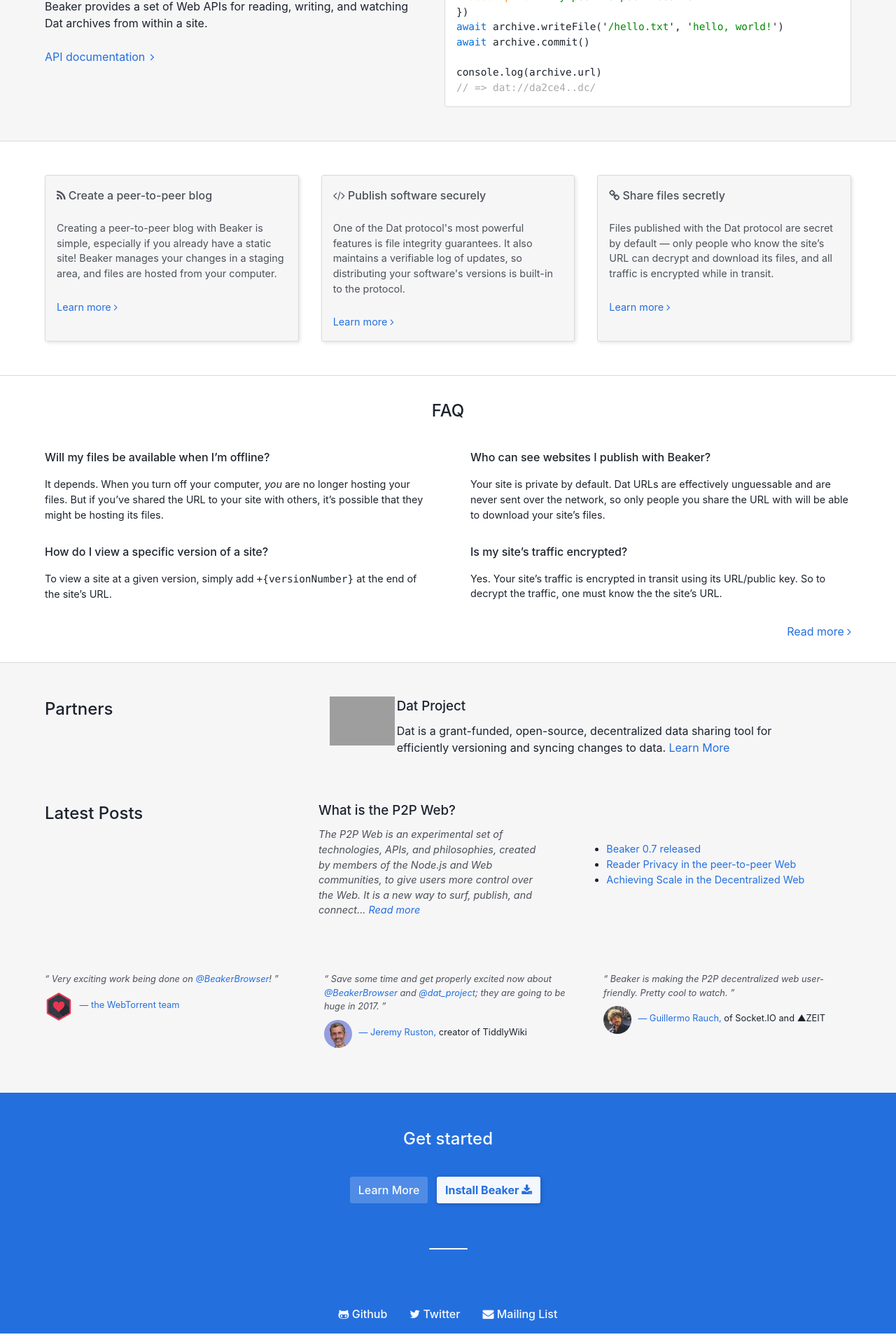
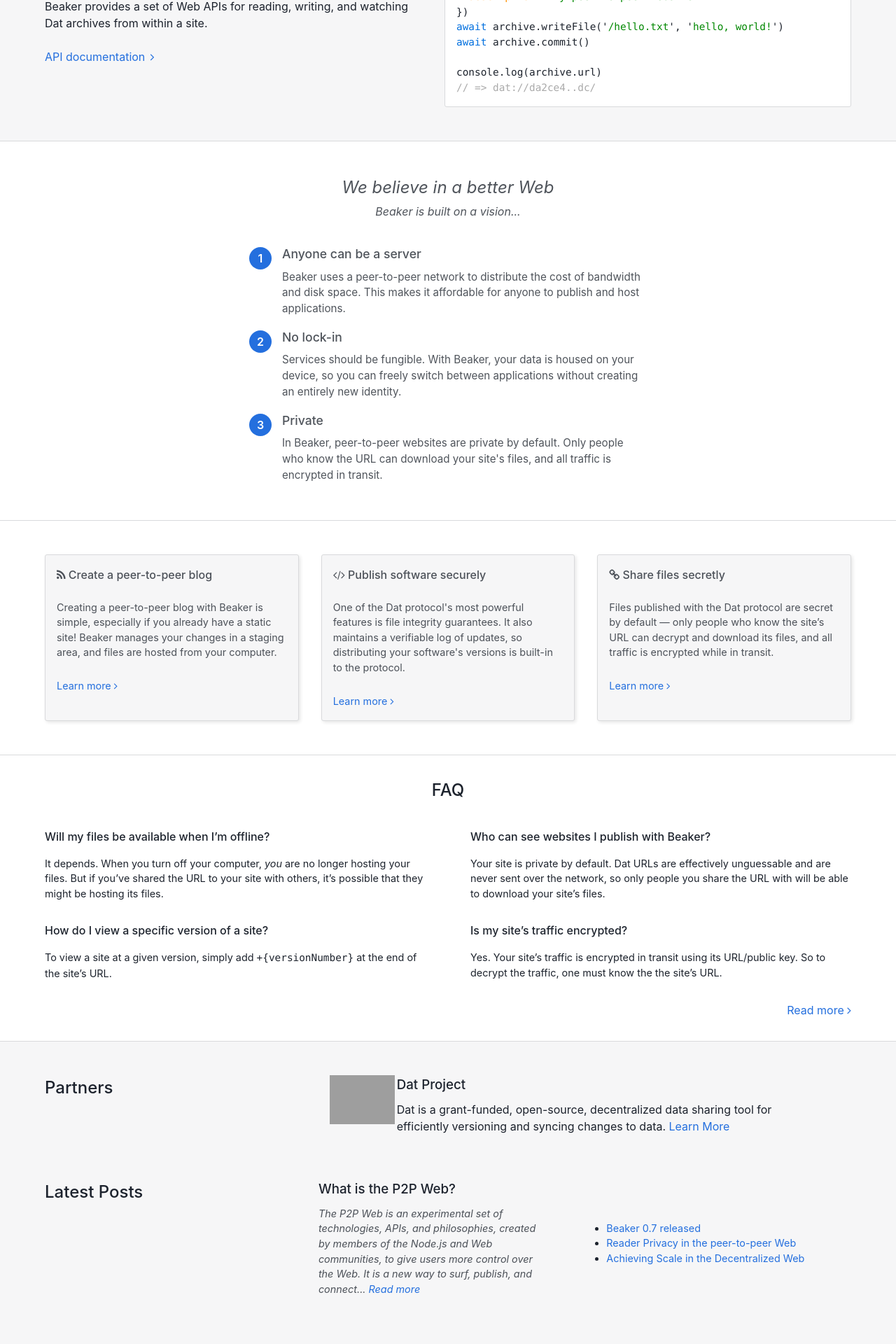
Before and after one commit to beakerbrowser/beakerbrowser.com, a Jekyll site: the page built from index.html, in a window 1280 px wide. Shown: the part 2125-4045 px from the top of the page at 70% size. Built offline with Jekyll 4.4.1, drawn with Linux system fonts in a browser that asks for light colours; grey boxes are pictures that could not be loaded.

Commit message:
Restore better-internet section to FP in a new position

```diff
--- a/css/pages/_home.scss
+++ b/css/pages/_home.scss
@@ -178,6 +178,89 @@
 .section {
   text-align: center;
   padding: 3em 0;
+
+
+  &--better-internet {
+    color: $text--light-bg-muted;
+    border-bottom: 1px solid $gray--mid;
+
+    .container {
+      // @extend %grid-3;
+      margin: auto;
+      max-width: 600px;
+    }
+
+    div {
+      // @extend %col-1-3;
+    }
+
+    ol {
+      // @extend %col-2-3;
+    }
+
+    p {
+      margin-bottom: 2rem;
+      font-style: italic;
+    }
+
+    h2 {
+      color: $text--light-bg-muted;
+      font-weight: 400;
+      font-style: italic;
+      margin-bottom: .25rem;
+    }
+
+    ol {
+      counter-reset: li;
+      margin-left: 2em;
+      padding-left: 0;
+      text-align: left;
+    }
+
+    li {
+      position: relative;
+      margin: 0 0 0 1em;
+      padding: 4px 15px;
+      list-style: none;
+      text-align: left;
+
+      &:not(:last-child) {
+        margin-bottom: .5rem;
+      }
+
+      p {
+        font-size: .95rem;
+        margin-bottom: 0;
+        font-style: normal;
+      }
+    }
+
+    ol > li:before {
+      @extend %antialiased;
+      content: counter(li);
+      counter-increment: li;
+      position: absolute;
+      top: 7px;
+      left: -2em;
+      box-sizing: border-box;
+      width: 2em;
+      margin-right: 15px;
+      padding: 4px;
+      color: #fff;
+      background: $primary;
+      text-align: center;
+      border-radius: 50%;
+      font-weight: 600;
+    }
+
+    .heading {
+      font-size: 1.1rem;
+      font-weight: 500;
+      margin-bottom: .5rem;
+      display: block;
+    }
+  }
+
 
   &--screenshots {
     padding: 0;
--- a/index.html
+++ b/index.html
@@ -59,39 +59,6 @@
  </div>
 </div>
 
-{% comment %}
-<div class="section section--better-internet">
-  <div class="container">
-    <div>
-      <h2>We believe in a better Web</h2>
-      <p>
-        Beaker is built on a vision...
-      </p>
-    </div>
-    <ol>
-      <li>
-        <span class="heading">Anyone can be a server</span>
-        <p>
-          Beaker uses a peer-to-peer network to distribute the cost of bandwidth and disk space. This makes it affordable for anyone to publish and host applications.
-        </p>
-      </li>
-      <li>
-        <span class="heading">No lock-in</span>
-        <p>
-          Services should be fungible. With Beaker, your data is housed on your device, so you can freely switch between applications without creating an entirely new identity.
-        </p>
-      </li>
-      <li>
-        <span class="heading">Private</span>
-        <p>
-          In Beaker, peer-to-peer websites are private by default. Only people who know the URL can download your site's files, and all traffic is encrypted in transit.
-        </p>
-      </li>
-    </ol>
-  </div>
-</div>
-{% endcomment %}
-
 <div class="section section--screenshots">
     {% for ss in site.data.screenshots %}
       <div class="screenshot-container {{ ss.orientation }}">
@@ -150,6 +117,37 @@
     </div>
     </div>
 
+  </div>
+</div>
+
+<div class="section section--better-internet">
+  <div class="container">
+    <div>
+      <h2>We believe in a better Web</h2>
+      <p>
+        Beaker is built on a vision...
+      </p>
+    </div>
+    <ol>
+      <li>
+        <span class="heading">Anyone can be a server</span>
+        <p>
+          Beaker uses a peer-to-peer network to distribute the cost of bandwidth and disk space. This makes it affordable for anyone to publish and host applications.
+        </p>
+      </li>
+      <li>
+        <span class="heading">No lock-in</span>
+        <p>
+          Services should be fungible. With Beaker, your data is housed on your device, so you can freely switch between applications without creating an entirely new identity.
+        </p>
+      </li>
+      <li>
+        <span class="heading">Private</span>
+        <p>
+          In Beaker, peer-to-peer websites are private by default. Only people who know the URL can download your site's files, and all traffic is encrypted in transit.
+        </p>
+      </li>
+    </ol>
   </div>
 </div>
 
```
